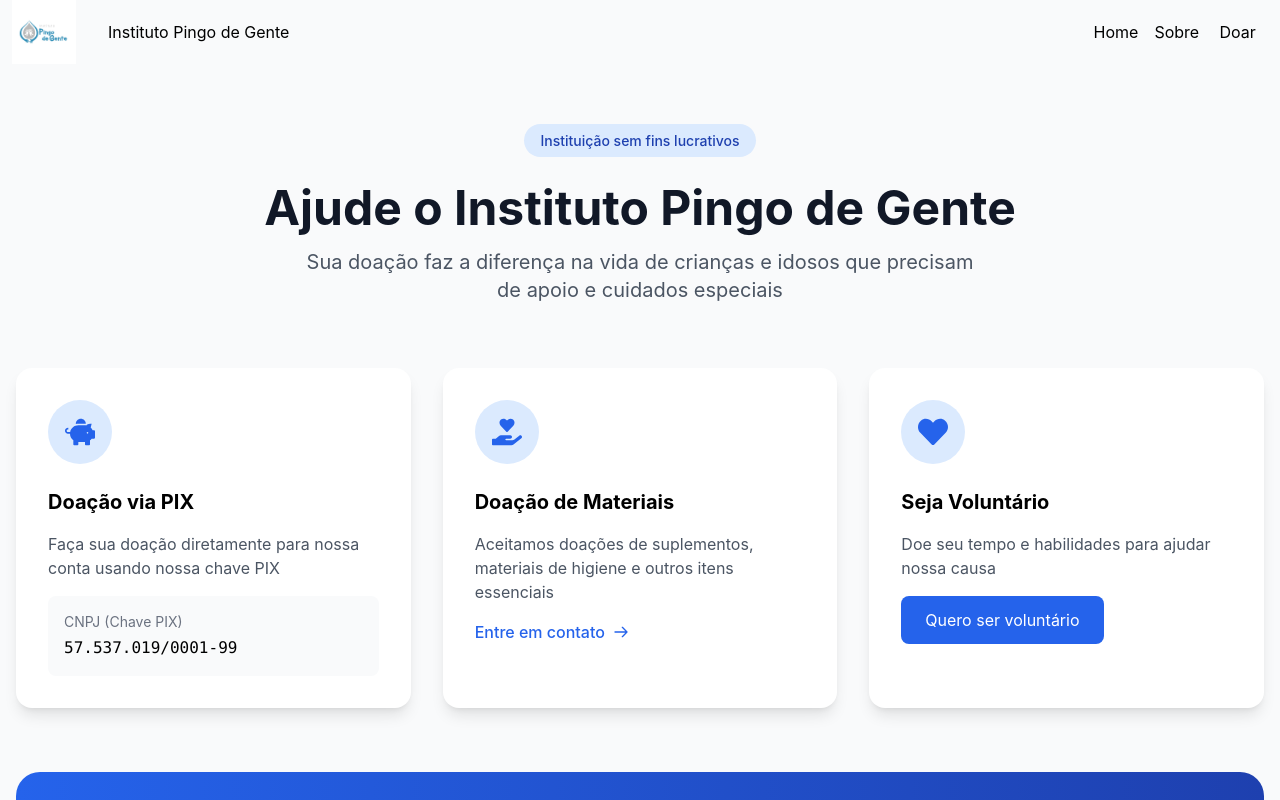
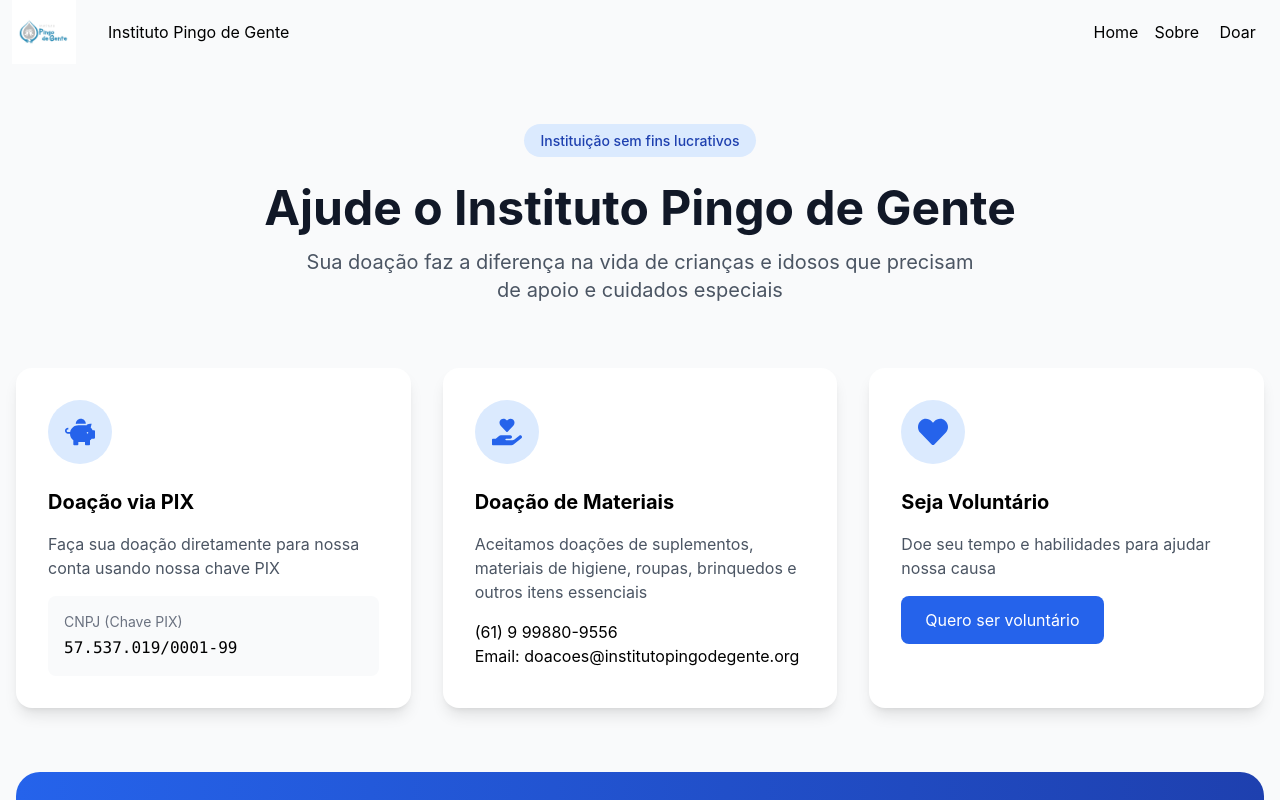
Before and after one commit to Andrev-AI/site-ong-pingodegente, a React (Create React App) app: page /doar in a window 1280 px wide. Shown: the top 800 px of the page. Built offline with nearby package versions, Linux system fonts and the light colour scheme.

Commit message:
Algumas alterações

```diff
--- a/public/index.html
+++ b/public/index.html
@@ -9,6 +9,10 @@
       name="description"
       content="Web site created using create-react-app"
     />
+    <meta
+      name="Quem somos"
+      content="ONG para crianças"
+    />
     <link rel="apple-touch-icon" href="%PUBLIC_URL%/logo192.png" />
     <link rel="manifest" href="%PUBLIC_URL%/manifest.json" />
     <title>Pingo de Gente</title>
--- a/src/components/pages/Doar.js
+++ b/src/components/pages/Doar.js
@@ -51,17 +51,10 @@
             </div>
             <h3 className="text-xl font-bold mb-4">Doação de Materiais</h3>
             <p className="text-gray-600 mb-4">
-              Aceitamos doações de suplementos, materiais de higiene e outros itens essenciais
+              Aceitamos doações de suplementos, materiais de higiene, roupas, brinquedos e outros itens essenciais
             </p>
-            <a
-              href="mailto:doacoes@institutopingodegente.org"
-              className="text-blue-600 hover:text-blue-700 font-medium inline-flex items-center"
-            >
-              Entre em contato
-              <svg className="w-4 h-4 ml-2" fill="none" stroke="currentColor" viewBox="0 0 24 24">
-                <path strokeLinecap="round" strokeLinejoin="round" strokeWidth={2} d="M14 5l7 7m0 0l-7 7m7-7H3" />
-              </svg>
-            </a>
+              ​(61) 9 99880-9556
+              <p>Email: doacoes@institutopingodegente.org</p>
           </div>
 
           <div className="bg-white p-8 rounded-2xl shadow-lg hover:shadow-xl transition-shadow">
--- a/src/components/pages/Home.js
+++ b/src/components/pages/Home.js
@@ -237,6 +237,12 @@
                   doacoes@institutopingodegente.org
                 </a>
               </p>
+              <p className="mb-2">
+                <span className="block text-gray-400">Telefone</span>
+                <a href="mailto:doacoes@institutopingodegente.org" className="hover:text-sky-400 transition-colors">
+                ​(61) 9 99880-9556
+                </a>
+              </p>
             </div>
 
             <div className="text-center md:text-left">
```
